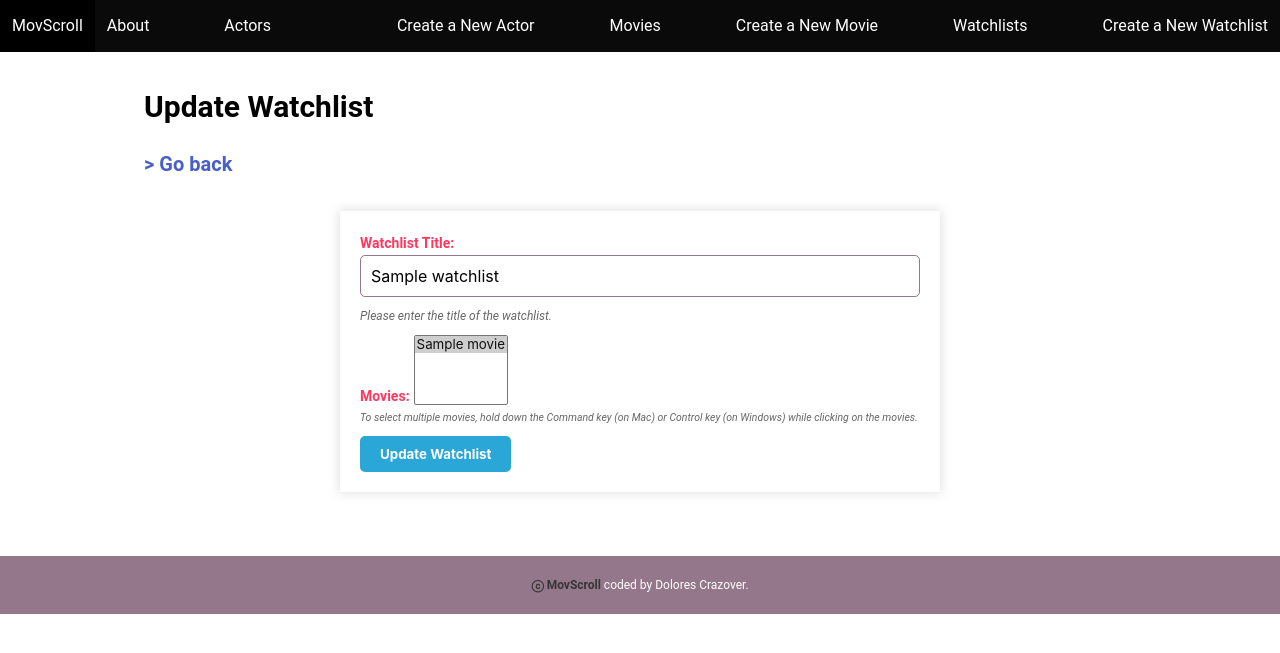
After one commit to DoloresCode/MovScroll, a Django app: page /watchlists/1/update in a window 1280 px wide. The commit adds this page. Shown: the top 653 px of the page. Run offline with Django 4.2, Linux system fonts and the light colour scheme; tables that the repository leaves empty hold one stand-in row (values such as "Sample post").

Commit message:
watchlist update feature route, view, template, styling done

```diff
--- a/main_app/static/styles/main.css
+++ b/main_app/static/styles/main.css
@@ -677,3 +677,21 @@ form p {
   margin-left: 5rem;
   margin-top: 2rem;
 }
+
+/* Watchlist Update PAge */
+
+.watchlist-select-sub-text {
+  color: #666;
+  font-size: 12px;
+  margin-bottom: 10px;
+  font-style: italic;
+}
+
+.title-update-watchlist {
+  color: #000;
+  font-size: 30px;
+  font-weight: bold;
+  margin-bottom: 20px;
+  margin-left: 5rem;
+  margin-top: 2rem;
+}
--- /dev/null
+++ b/main_app/templates/watchlist_update.html
@@ -0,0 +1,38 @@
+{% extends 'base.html' %}
+
+{% block title %}Update Watchlist{% endblock %}
+
+{% block content %}
+  <h1 class="title-update-watchlist">Update Watchlist</h1>
+
+  <div class="link-go-back-new">
+    <a href="{% url 'watchlist_list' %}">> Go back</a>
+  </div>
+
+  <form method="POST">
+    {% csrf_token %}
+
+    <div class="form-group">
+      <label for="{{ form.title.id_for_label }}">Watchlist Title:</label>
+      {{ form.title }}
+      <p>Please enter the title of the watchlist.</p>
+    </div>
+
+    <div class="form-group">
+      <label for="{{ form.movies.id_for_label }}">Movies:</label>
+      <select name="movies" multiple>
+          {% for movie in movies %}
+              <option value="{{ movie.id }}" {% if movie in watchlist.movies.all %}selected{% endif %}>{{ movie.title }}</option>
+          {% endfor %}
+      </select>
+        <div class="watchlist-select-sub-text">
+            <small>To select multiple movies, hold down the Command key (on Mac) or Control key (on Windows) while clicking on the movies.</small>
+        </div>
+    </div>
+
+    <div class="form-group">
+      <input type="submit" value="Update Watchlist" />
+    </div>
+  </form>
+
+{% endblock %}
--- a/main_app/urls.py
+++ b/main_app/urls.py
@@ -19,4 +19,5 @@ urlpatterns = [
     path('movies/<int:pk>/delete', views.MovieDelete.as_view(), name="movie_delete"),
     path('watchlists/new/', views.WatchlistCreate.as_view(), name="watchlist_create"),
     path('watchlists/<int:pk>/delete', views.WatchlistDelete.as_view(), name='watchlist_delete'),
+    path('watchlists/<int:pk>/update', views.WatchlistUpdate.as_view(), name="watchlist_update"),
 ]
--- a/main_app/views.py
+++ b/main_app/views.py
@@ -186,3 +186,24 @@ class WatchlistDelete(DeleteView):
     model = Watchlist
     template_name = "watchlist_delete_confirmation.html"
     success_url = "/watchlists/"
+
+class WatchlistUpdate(UpdateView):
+    model = Watchlist
+    fields = ['title', 'movies']
+    template_name = "watchlist_update.html"
+    success_url = "/watchlists/"
+
+    def get_context_data(self, **kwargs):
+        context = super().get_context_data(**kwargs)
+        context['movies'] = Movie.objects.all()
+        return context
+
+    def form_valid(self, form):
+        watchlist = form.save(commit=False)
+        watchlist.movies.clear()
+        movies = self.request.POST.getlist('movies')
+        for movie_id in movies:
+            movie = Movie.objects.get(pk=movie_id)
+            watchlist.movies.add(movie)
+        watchlist.save()
+        return super().form_valid(form)
```
Also changed, not shown: main_app/templates/watchlist_list.html (+12 -6 lines), README.md.
